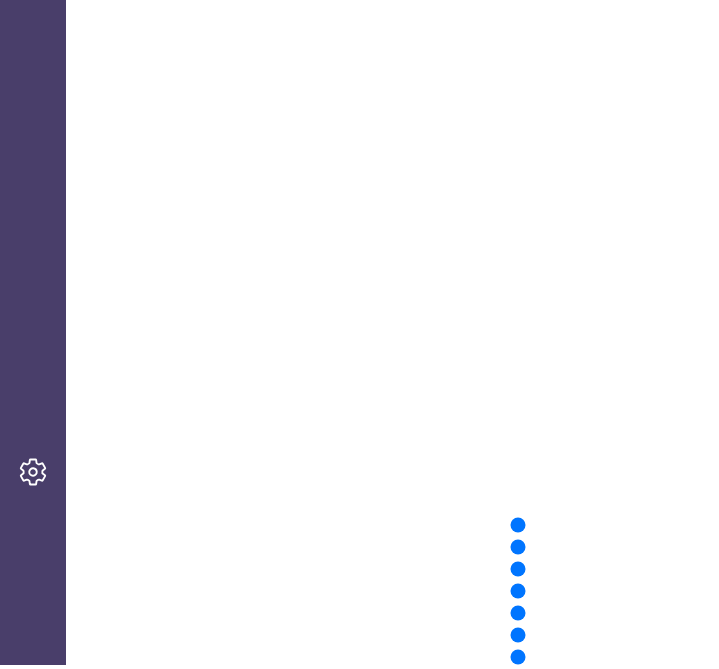
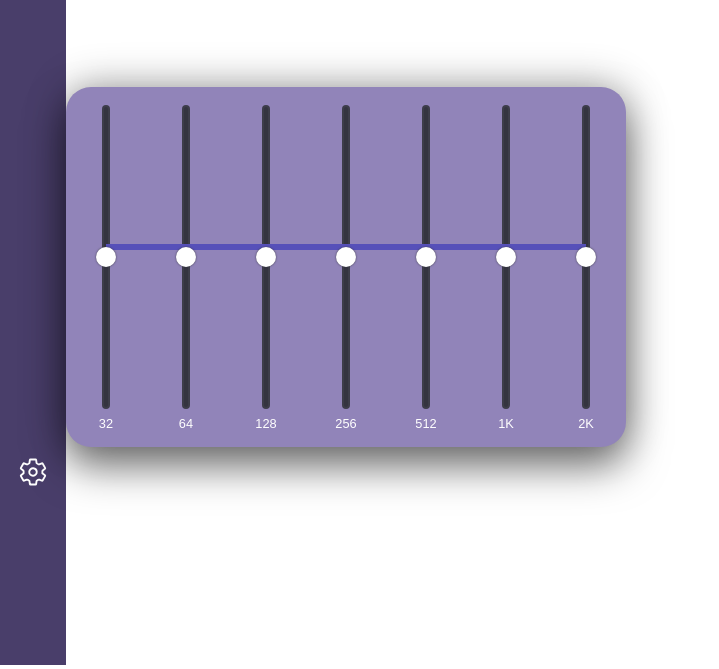
Before and after one commit to thusarakap/SoundSculpt, an Electron app: page pages/home.html in a window 1000 px wide. Shown: the part 133-802 px from the top of the page, without its empty margins (0-719 px from the left). Drawn offline with Linux system fonts and the light colour scheme; a web font is replaced by a local one.

Commit message:
Update styles.css
Added styles for equaliser

```diff
--- a/resources/styles/styles.css
+++ b/resources/styles/styles.css
@@ -354,30 +354,180 @@ body.mainPagesBody {
   padding: 20px;
 }
 
-.parent-input {
-  --input-height: 0.5rem;
-  --input-color: blue;
+/* Equaliser */
+.component {
   position: relative;
+  color: white;
+  background-color: #9184B9;
+  border-radius: 25px;
+  box-shadow: 0px 20px 40px rgba(0, 0, 0, 0.5), 0px -2px 40px rgba(0, 0, 0, 0.3);
+  min-width: 280px;
+  min-height: 360px;
   display: flex;
+  flex-direction: column;
 }
 
-input[type="range"] {
-  appearance: none;
-  height: var(--input-height);
-  border-radius: var(--input-height);
-  accent-color: var(--input-color);
-  width:90vw;
+.component main {
+  position: relative;
+  display: block;
 }
 
-.parent-input::before {
-  content: "";
-  width: var(--before-width, 0);
-  height: var(--input-height, 0);
-  border-radius: var(--input-height);
+.component main .sliders {
+  position: relative;
+  display: inline-block;
+}
+
+.component main .sliders .range-slider {
+  margin-top: 20px;
+  display: inline-block;
+  width: 40px;
+  position: relative;
+  height: 300px;
+  float: left;
+}
+@media (min-width: 800px) {
+  .component main .sliders .range-slider {
+    width: 80px;
+  }
+}
+.component main .sliders .range-slider::after {
+  position: absolute;
+  bottom: -24px;
+  left: calc(50% - 2em);
+  font-size: 80%;
+  color: #ffffff;
+  content: "32";
+  width: 4em;
+  text-align: center;
+}
+.component main .sliders .range-slider:nth-child(2)::after {
+  content: "32";
+}
+.component main .sliders .range-slider:nth-child(3)::after {
+  content: "64";
+}
+.component main .sliders .range-slider:nth-child(4)::after {
+  content: "128";
+}
+.component main .sliders .range-slider:nth-child(5)::after {
+  content: "256";
+}
+.component main .sliders .range-slider:nth-child(6)::after {
+  content: "512";
+}
+.component main .sliders .range-slider:nth-child(7)::after {
+  content: "1K";
+}
+.component main .sliders .range-slider:nth-child(8)::after {
+  content: "2K";
+}
+.component main .sliders .range-slider__thumb {
+  opacity: 1;
+  position: absolute;
+  left: 10px;
+  width: 20px;
+  height: 20px;
+  line-height: 20px;
+  background-color: white;
+  color: #8376FF;
+  text-align: center;
+  font-size: 40%;
+  box-shadow: 0 0 2px #373641;
+  border-radius: 50%;
+  pointer-events: none;
+  cursor: pointer;
+  z-index: 2;
+}
+@media (min-width: 800px) {
+  .component main .sliders .range-slider__thumb {
+    left: 30px;
+  }
+}
+
+/* Fill colour for silders */
+.component main .sliders .range-slider__bar {
+  display: none;
+}
+@media (min-width: 800px) {
+  .component main .sliders .range-slider__bar {
+    left: 38px;
+  }
+}
+.component main .sliders .range-slider input[type=range][orient=vertical] {
+  position: relative;
+  margin: 0;
+  height: 100%;
+  width: 100%;
+  display: inline-block;
+  position: relative;
+  writing-mode: bt-lr;
+  -webkit-appearance: slider-vertical;
+}
+.component main .sliders .range-slider input[type=range][orient=vertical]::-webkit-slider-runnable-track, .component main .sliders .range-slider input[type=range][orient=vertical]::-webkit-slider-thumb {
+  -webkit-appearance: none;
+}
+.component main .sliders .range-slider input[type=range][orient=vertical]::-webkit-slider-runnable-track {
+  border: none;
+  background: #343440;
+  width: 4px;
+  border-color: #343440;
+  border-radius: 10px;
+  box-shadow: 0 0 0 2px #3D3D4A;
+}
+.component main .sliders .range-slider input[type=range][orient=vertical]::-moz-range-track {
+  border: none;
+  background: #343440;
+  width: 4px;
+  border-color: #343440;
+  border-radius: 10px;
+  box-shadow: 0 0 0 2px #3D3D4A;
+}
+.component main .sliders .range-slider input[type=range][orient=vertical]::-ms-track {
+  border: none;
+  background: #343440;
+  width: 4px;
+  border-color: #343440;
+  border-radius: 10px;
+  box-shadow: 0 0 0 2px #3D3D4A;
+  color: transparent;
+  height: 100%;
+}
+.component main .sliders .range-slider input[type=range][orient=vertical]::-ms-fill-lower, .component main .sliders .range-slider input[type=range][orient=vertical]::-ms-fill-upper, .component main .sliders .range-slider input[type=range][orient=vertical]::-ms-tooltip {
+  display: none;
+}
+.component main .sliders .range-slider input[type=range][orient=vertical]::-webkit-slider-thumb {
+  left: -20px;
+  position: relative;
+  width: 40px;
+  height: 40px;
+  opacity: 0;
+}
+.component main .sliders .range-slider input[type=range][orient=vertical]::-moz-range-thumb {
+  position: relative;
+  width: 40px;
+  height: 40px;
+  opacity: 0;
+}
+.component main .sliders .range-slider input[type=range][orient=vertical]::-ms-thumb {
+  position: relative;
+  width: 40px;
+  height: 40px;
+  opacity: 0;
+}
+
+.component main .sliders svg {
+  z-index: 1;
+  overflow: visible;
   pointer-events: none;
   position: absolute;
-  background-color: var(--input-color);
-  top: 50%;
-  transform: translateY(-50%);
-  left: var(--before-left, 0);
+  top: 0;
+  left: 0;
+  width: 100%;
+  height: 100%;
+  fill: none;
+  stroke-width: 1.8;
 }
+
+.component main .sliders svg .line {
+  stroke: #5650B9;
+}
```
